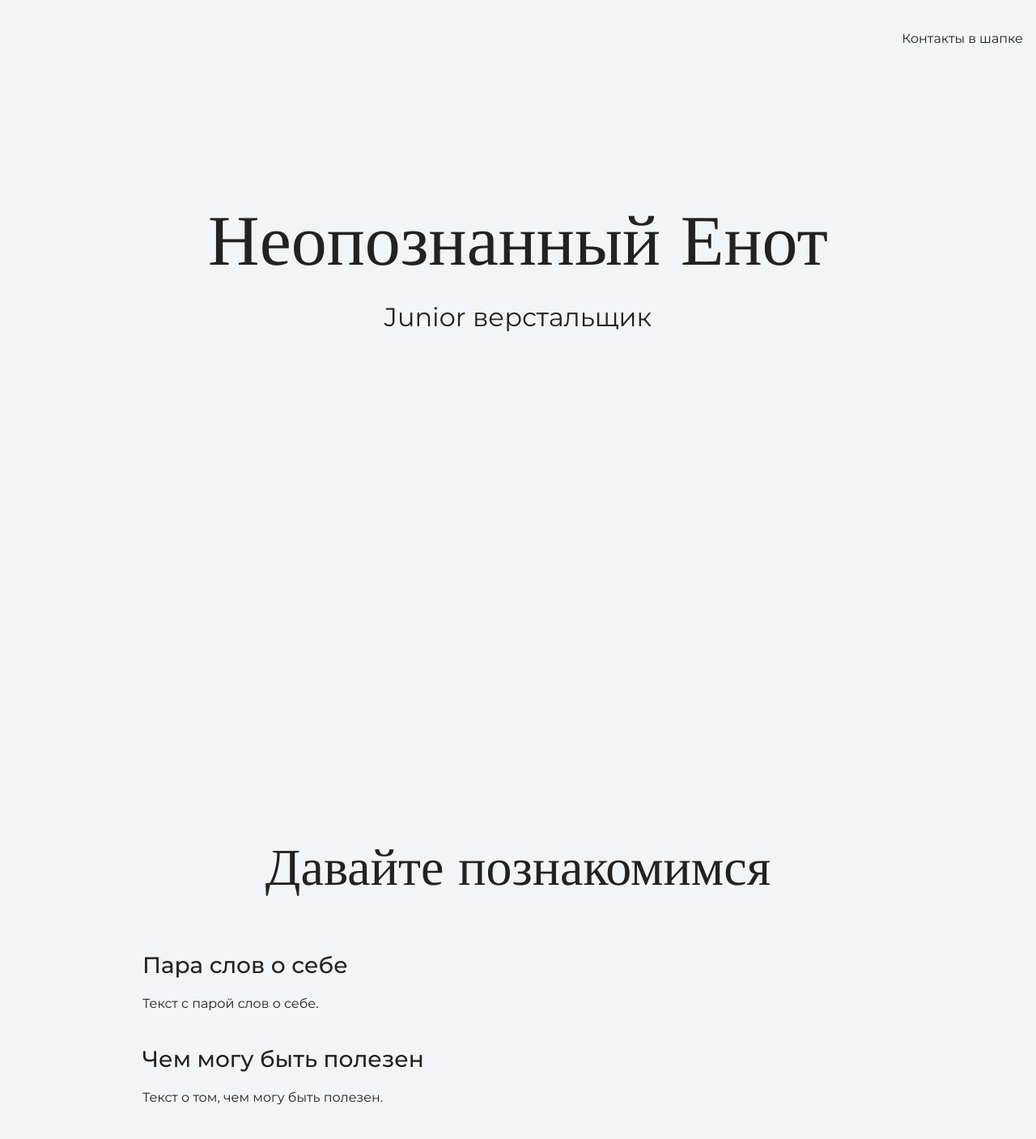
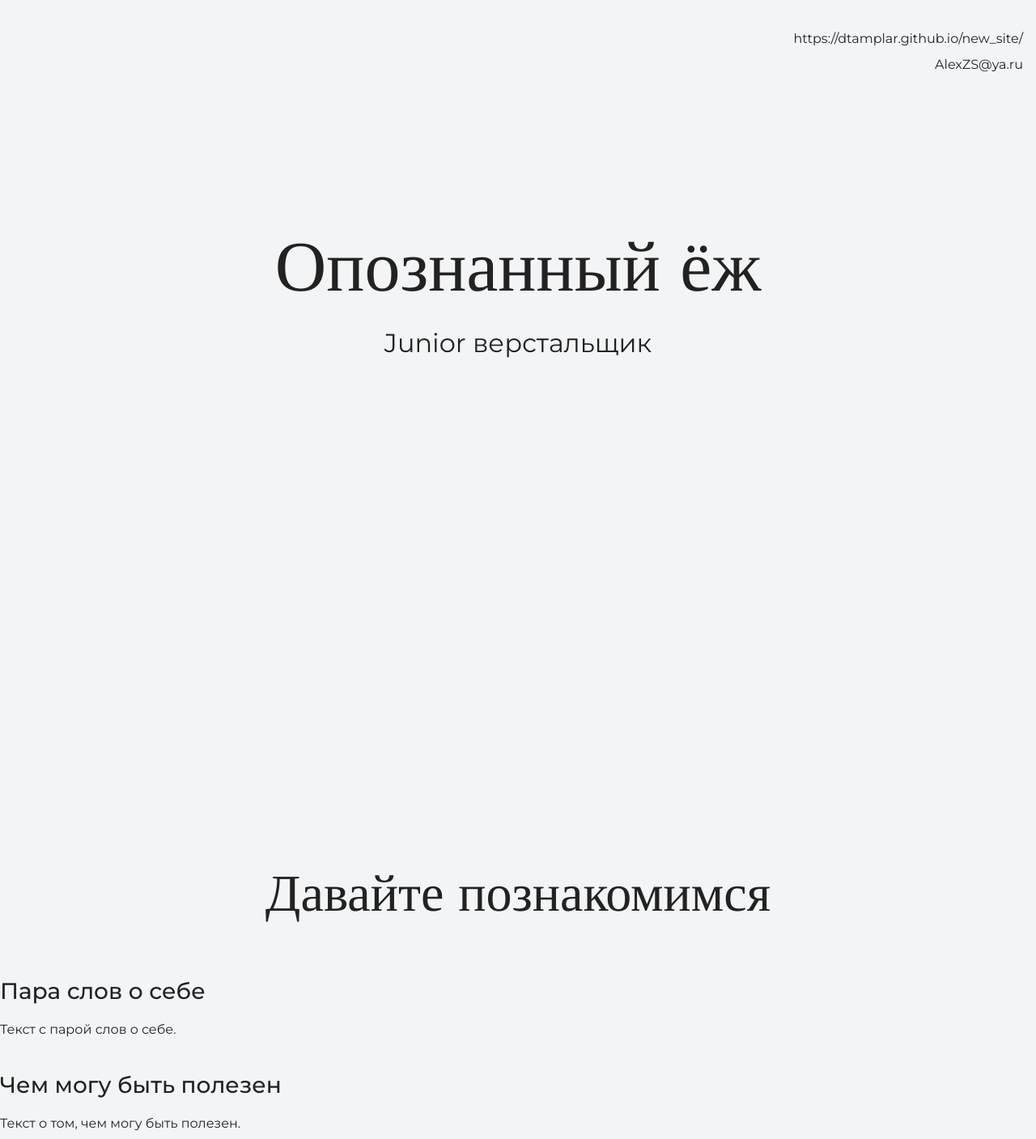
Before and after one commit to Dtamplar/new_site, a plain HTML site: page index.html in a window 1280 px wide. Shown: the top 1407 px of the page at 81% size. Drawn offline with nearby package versions, Linux system fonts and the light colour scheme.

Commit message:
Изменения на 1 стр

```diff
--- a/index.html
+++ b/index.html
@@ -10,20 +10,21 @@
   <body>
     <header class="page-header">
       <div class="container">
-        Контакты в шапке
+        https://dtamplar.github.io/new_site/<br>
+        AlexZS@ya.ru
       </div>
 
     </header>
 
     <section class="hero-image">
       <div class="container">
-      <h1 class="heading">Неопознанный Енот</h1>
+      <h1 class="heading">Опознанный ёж</h1>
       <p>Junior верстальщик</p>
       </div>
     </section>
 
     <section class="intro">
-      <div class="container">
+      <div class="container"></div>
       <h2 class="subheading">Давайте познакомимся</h2>
       <h3>Пара слов о себе</h3>
       <p>Текст с парой слов о себе.</p>
@@ -33,7 +34,7 @@
     </section>
 
     <section class="portfolio">
-      <div class="container">
+      <div class="container"></div>
       <h2 class="subheading">Мои работы</h2>
 
       <h3>Сайт инструктора Кекса</h3>
@@ -45,7 +46,7 @@
     </section>
 
     <footer class="page-footer">
-      <div class="container">
+
       Контакты в подвале
     </div>
     </footer>
```
